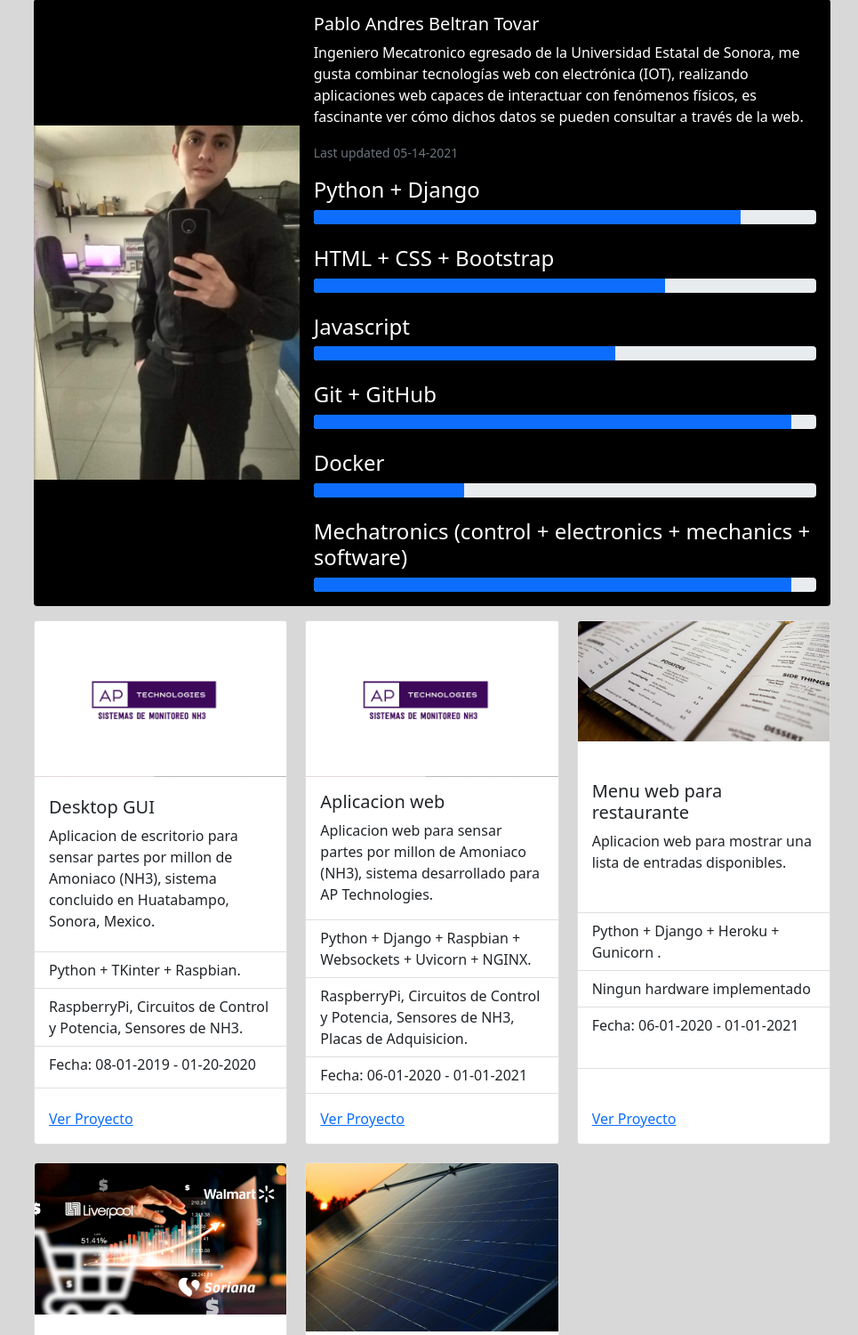
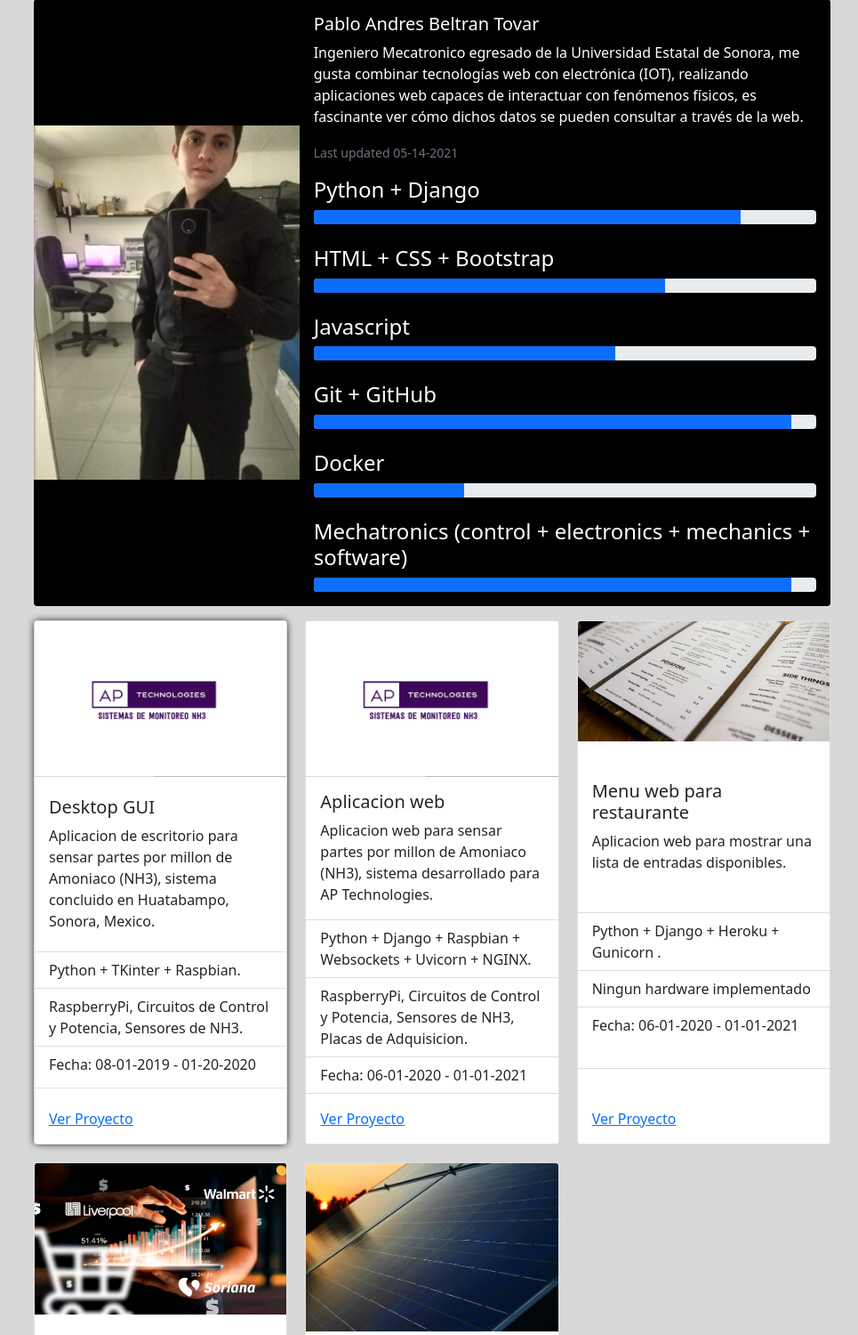
Before and after one commit to PabloBeltranT/PortfolioPabloBeltran, a Django app: page / in a window 1280 px wide, with the pointer over the restyled element. Shown: the part 21-1521 px from the top of the page at 89% size, without its empty margins (154-1119 px from the left). Run offline with Django 3.2, Linux system fonts and the light colour scheme.

Commit message:
agregue hover

```diff
--- a/portfolio_app/static/portfolio_app/index.css
+++ b/portfolio_app/static/portfolio_app/index.css
@@ -35,6 +35,9 @@ section{
     justify-items: center;
     width: 100%;
     padding-bottom: 20px !important;
+}
+.card-projects:hover{
+    box-shadow: 0px 0px 8px -1px #000000;
 }
 .card-projects img{
     width: 100% !important;
```
Also changed, not shown: db.sqlite3 (deleted).
